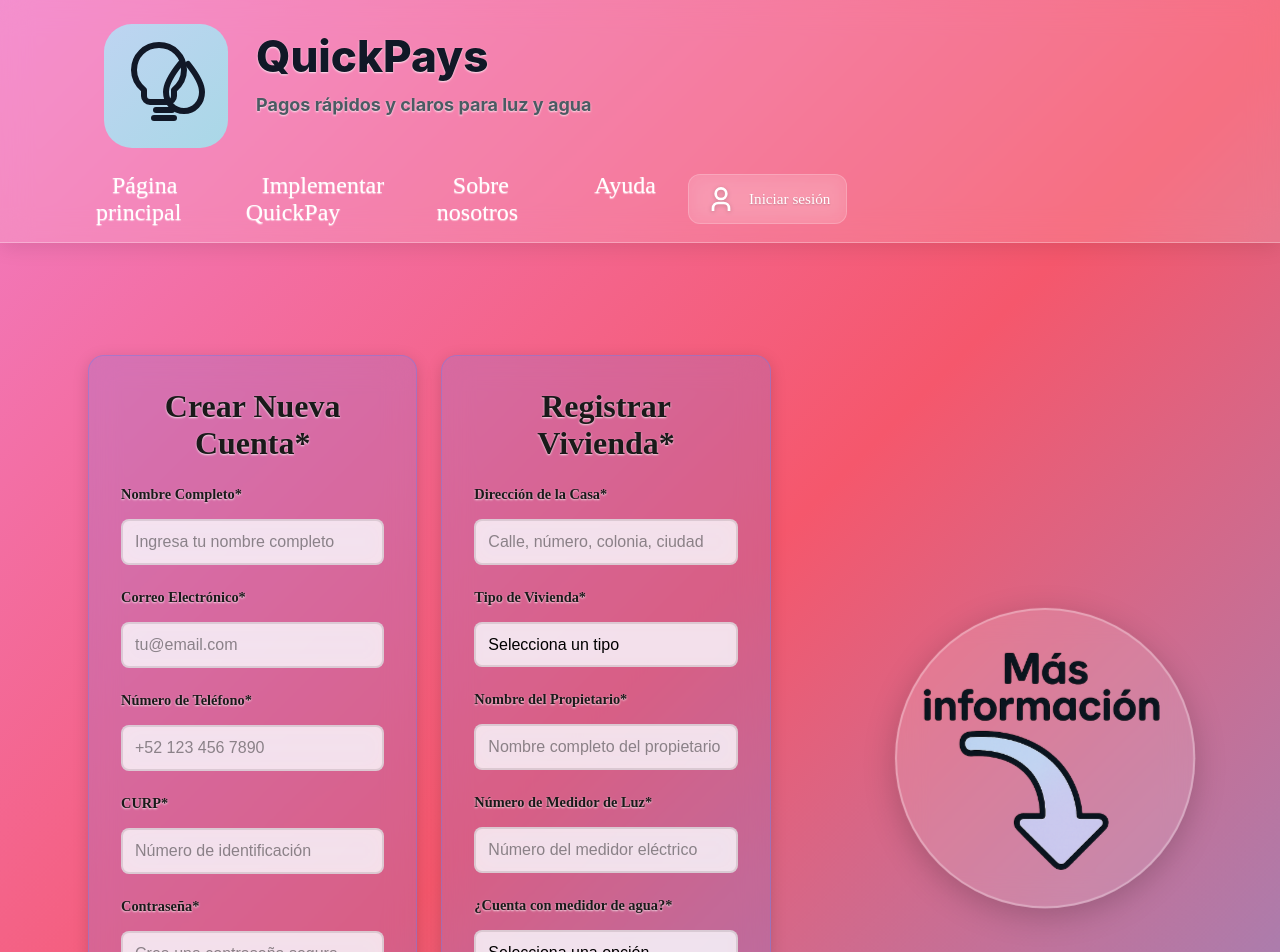
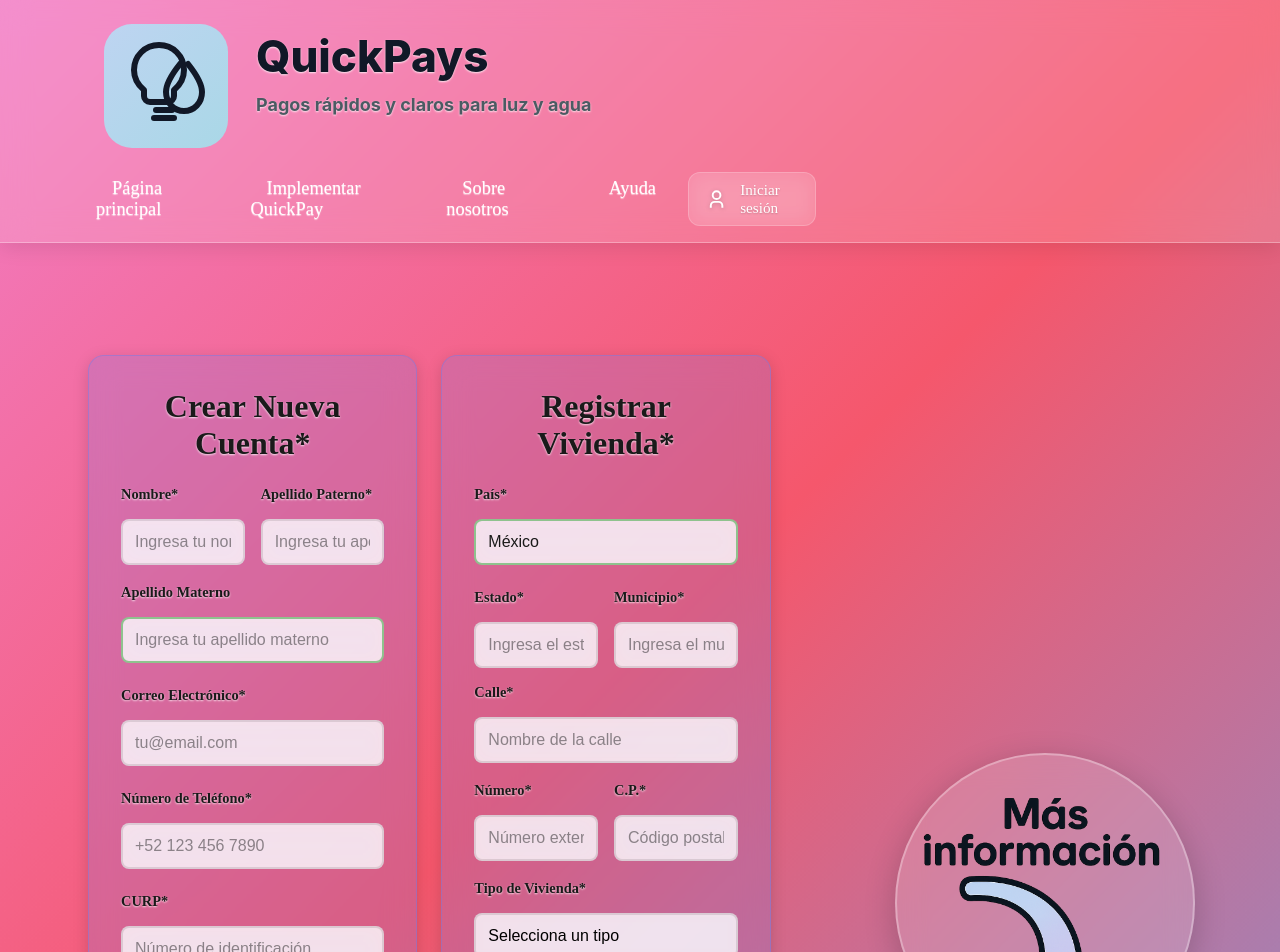
Before and after one commit to OsvaldoRodri/hackathon, a React (Vite) app in the folder frontend/: page /sign-up in a window 1280 px wide. Shown: the top 952 px of the page. Built offline with nearby package versions, Linux system fonts and the light colour scheme.

Commit message:
Refactor sign-up form: Split name into separate fields and add detailed address fields

```diff
--- a/frontend/src/components/header.tsx
+++ b/frontend/src/components/header.tsx
@@ -84,7 +84,7 @@ function Header(){
                     <div className="userText">
                         {isLoggedIn ? (
                             <div className="loggedInUser">
-                                <span className="userName">{userEmail}</span>
+                                <span className="Name">{userEmail}</span>
                             </div>
                         ) : (
                             <div className="notLoggedUser">
--- a/frontend/src/pages/sign-up.tsx
+++ b/frontend/src/pages/sign-up.tsx
@@ -15,14 +15,38 @@ function SignUp(): React.JSX.Element {
               <div className="signup-container">
                 <div className="signup-form">
                   <h1>Crear Nueva Cuenta*</h1>
+
+                <div className="name-fields-group">
+                  <div className="form-group">
+                    <label htmlFor="nombre">Nombre*</label>
+                    <input
+                      type="text"
+                      id="nombre"
+                      name="nombre"
+                      placeholder="Ingresa tu nombre"
+                      required
+                    />
+                  </div>
+
+                  <div className="form-group">
+                    <label htmlFor="apellidoPaterno">Apellido Paterno*</label>
+                    <input
+                      type="text"
+                      id="apellidoPaterno"
+                      name="apellidoPaterno"
+                      placeholder="Ingresa tu apellido paterno"
+                      required
+                    />
+                  </div>
+                </div>
+
                 <div className="form-group">
-                  <label htmlFor="nombre">Nombre Completo*</label>
+                  <label htmlFor="apellidoMaterno">Apellido Materno</label>
                   <input
                     type="text"
-                    id="nombre"
-                    name="nombre"
-                    placeholder="Ingresa tu nombre completo"
-                    required
+                    id="apellidoMaterno"
+                    name="apellidoMaterno"
+                    placeholder="Ingresa tu apellido materno"
                   />
                 </div>
 
@@ -84,15 +108,78 @@ function SignUp(): React.JSX.Element {
 
               <div className="signup-form">
                 <h1>Registrar Vivienda*</h1>
+
                 <div className="form-group">
-                  <label htmlFor="direccion">Dirección de la Casa*</label>
+                  <label htmlFor="pais">País*</label>
                   <input
                     type="text"
-                    id="direccion"
-                    name="direccion"
-                    placeholder="Calle, número, colonia, ciudad"
+                    id="pais"
+                    name="pais"
+                    placeholder="México"
+                    value="México"
                     required
                   />
+                </div>
+
+                <div className="address-fields-group">
+                  <div className="form-group">
+                    <label htmlFor="estado">Estado*</label>
+                    <input
+                      type="text"
+                      id="estado"
+                      name="estado"
+                      placeholder="Ingresa el estado"
+                      required
+                    />
+                  </div>
+
+                  <div className="form-group">
+                    <label htmlFor="municipio">Municipio*</label>
+                    <input
+                      type="text"
+                      id="municipio"
+                      name="municipio"
+                      placeholder="Ingresa el municipio"
+                      required
+                    />
+                  </div>
+
+                  <div className="form-group">
+                    <label htmlFor="calle">Calle*</label>
+                    <input
+                      type="text"
+                      id="calle"
+                      name="calle"
+                      placeholder="Nombre de la calle"
+                      required
+                    />
+                  </div>
+                </div>
+
+                <div className="address-fields-group">
+                  <div className="form-group">
+                    <label htmlFor="numero">Número*</label>
+                    <input
+                      type="text"
+                      id="numero"
+                      name="numero"
+                      placeholder="Número exterior e interior"
+                      required
+                    />
+                  </div>
+
+                  <div className="form-group">
+                    <label htmlFor="codigoPostal">C.P.*</label>
+                    <input
+                      type="text"
+                      id="codigoPostal"
+                      name="codigoPostal"
+                      placeholder="Código postal"
+                      maxLength={5}
+                      pattern="[0-9]{5}"
+                      required
+                    />
+                  </div>
                 </div>
 
                 <div className="form-group">
--- a/frontend/src/styles/header.css
+++ b/frontend/src/styles/header.css
@@ -70,9 +70,10 @@ header {
     text-decoration: none;
     color: #ffffff;
     font-weight: 00;
-    font-size: 1.5rem;
+    font-size: 1.15rem;
     padding: 0.5rem 1rem;
     border-radius: 20px;
+    width: auto;
     transition: all 0.3s ease;
     text-shadow: 0 1px 1px rgba(255, 255, 255, 0.6);
 }
@@ -81,14 +82,14 @@ header {
     background: rgba(255, 255, 255, 0.25);
     transform: translateY(-1px);
     box-shadow: 0 4px 12px rgba(0, 0, 0, 0.15);
-    font-size: 1.52rem; /* Mantener el tamaño consistente */
+    font-size: larger; /* Mantener el tamaño consistente */
 }
 
 /* User Section Styles */
 .userSection {
     display: flex;
     align-items: center;
-    gap: 1rem;
+    gap: 0.8rem;
     align-items: space-between;
 }
 
@@ -103,7 +104,7 @@ header {
     cursor: pointer;
     transition: all 0.3s ease;
     backdrop-filter: blur(10px);
-    min-width: fit-content;
+    width: 10vw;
 }
 
 .userInfo:hover {
--- a/frontend/src/styles/sign-up.css
+++ b/frontend/src/styles/sign-up.css
@@ -113,6 +113,38 @@
 /* Grupos de formulario */
 .form-group {
   margin-bottom: 1.2rem;
+}
+
+/* Agrupadores para campos relacionados */
+.name-fields-group {
+  display: grid;
+  grid-template-columns: 1fr 1fr;
+  gap: 1rem;
+  margin-bottom: 1.2rem;
+}
+
+.name-fields-group .form-group {
+  margin-bottom: 0;
+}
+
+.address-fields-group {
+  display: grid;
+  grid-template-columns: 1fr 1fr;
+  gap: 1rem;
+  margin-bottom: 1.2rem;
+}
+
+.address-fields-group .form-group {
+  margin-bottom: 0;
+}
+
+.address-fields-group .form-group:nth-child(1),
+.address-fields-group .form-group:nth-child(2) {
+  grid-column: span 1;
+}
+
+.address-fields-group .form-group:nth-child(3) {
+  grid-column: span 2;
 }
 
 .form-group label {
```
Also changed, not shown: 2 other files (tests, documents, lock files or other folders).
